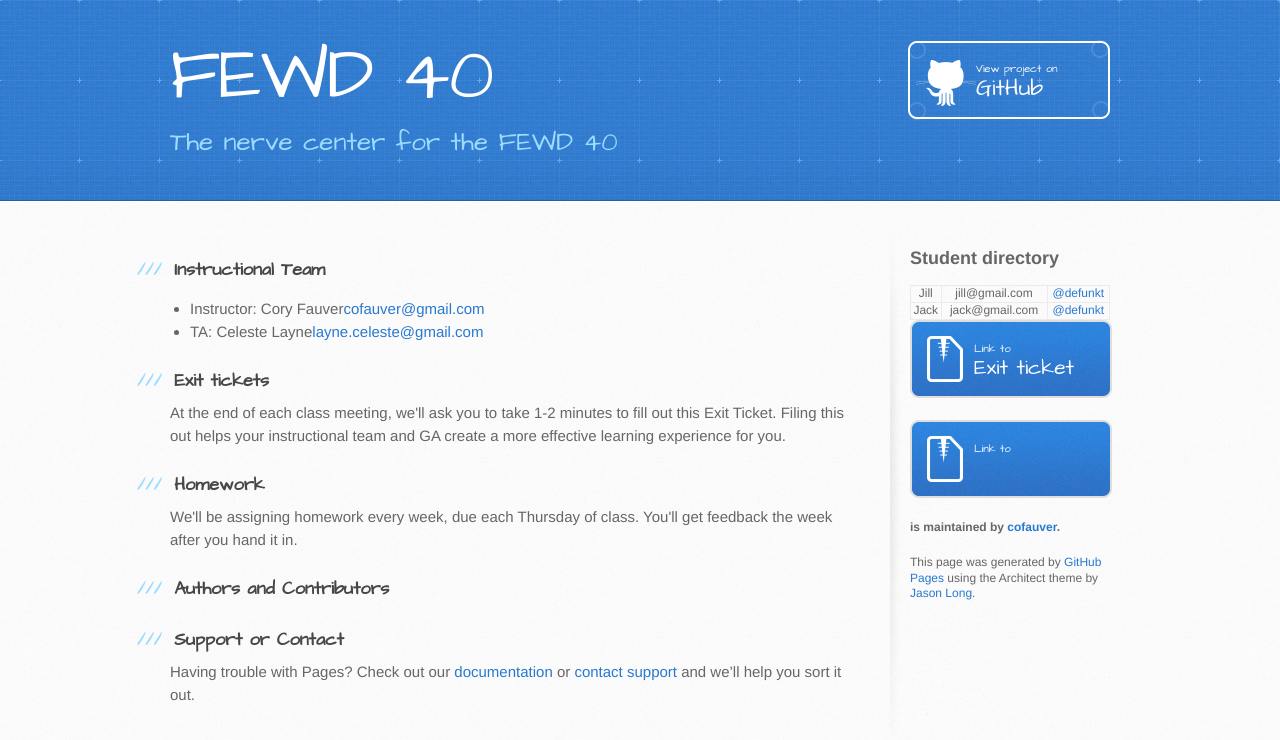
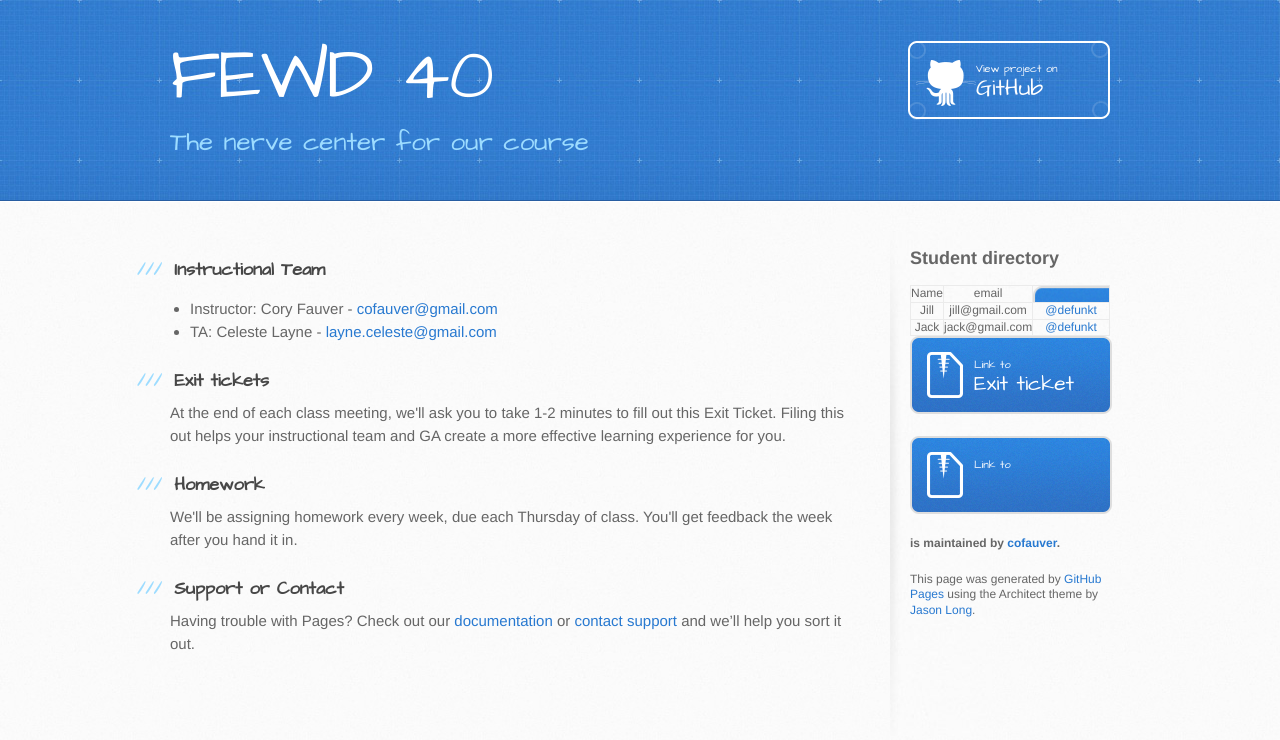
Before and after one commit to cofauver/fewd40, a plain HTML site: page index.html in a window 1280 px wide. Drawn offline with Linux system fonts and the light colour scheme.

Commit message:
adding column headers and more content added

```diff
--- a/index.html
+++ b/index.html
@@ -7,6 +7,7 @@
     <link href='https://fonts.googleapis.com/css?family=Architects+Daughter' rel='stylesheet' type='text/css'>
     <link rel="stylesheet" type="text/css" href="stylesheets/stylesheet.css" media="screen">
     <link rel="stylesheet" type="text/css" href="stylesheets/github-light.css" media="screen">
+    <link rel="stylesheet" type="text/css" href="stylesheets/custom.css" media="screen">
     <link rel="stylesheet" type="text/css" href="stylesheets/print.css" media="print">
 
     <!--[if lt IE 9]>
@@ -20,7 +21,7 @@
     <header>
       <div class="inner">
         <h1>FEWD 40</h1>
-        <h2>The nerve center for the FEWD 40</h2>
+        <h2>The nerve center for our course</h2>
         <a href="https://github.com/cofauver/fewd40" class="button"><small>View project on</small> GitHub</a>
       </div>
     </header>
@@ -32,8 +33,8 @@
 <a id="welcome-to-github-pages" class="anchor" href="#welcome-to-github-pages" aria-hidden="true"><span class="octicon octicon-link"></span></a>Instructional Team</h3>
 
 <ul>
-  <li>Instructor: Cory Fauver<a href="mailto:cofauver@gmail.com">cofauver@gmail.com</a></li>
-  <li>TA: Celeste Layne<a href="mailto:layne.celeste@gmail.com">layne.celeste@gmail.com</a></li>
+  <li>Instructor: Cory Fauver - <a href="mailto:cofauver@gmail.com">cofauver@gmail.com</a></li>
+  <li>TA: Celeste Layne - <a href="mailto:layne.celeste@gmail.com">layne.celeste@gmail.com</a></li>
 </ul>
 
 <h3>
@@ -46,8 +47,6 @@
 
 <p>We'll be assigning homework every week, due each Thursday of class. You'll get feedback the week after you hand it in.</p>
 
-<h3>
-<a id="authors-and-contributors" class="anchor" href="#authors-and-contributors" aria-hidden="true"><span class="octicon octicon-link"></span></a>Authors and Contributors</h3>
 
 
 
@@ -61,6 +60,11 @@
 
           <h2>Student directory</h2>
           <table>
+            <tr>
+              <td>Name</td>
+              <td>email</td>
+              <td class="github-column"></td>
+            </tr>
             <tr>
               <td>Jill</td>
               <td>jill@gmail.com</td>
--- /dev/null
+++ b/stylesheets/custom.css
@@ -0,0 +1,4 @@
+.github-column {
+	width: 100%;
+	background: transparent url(../images/download-button.png) 0 0 no-repeat;
+}
```
Also changed, not shown: images/GitHub_Logo.png (added).
